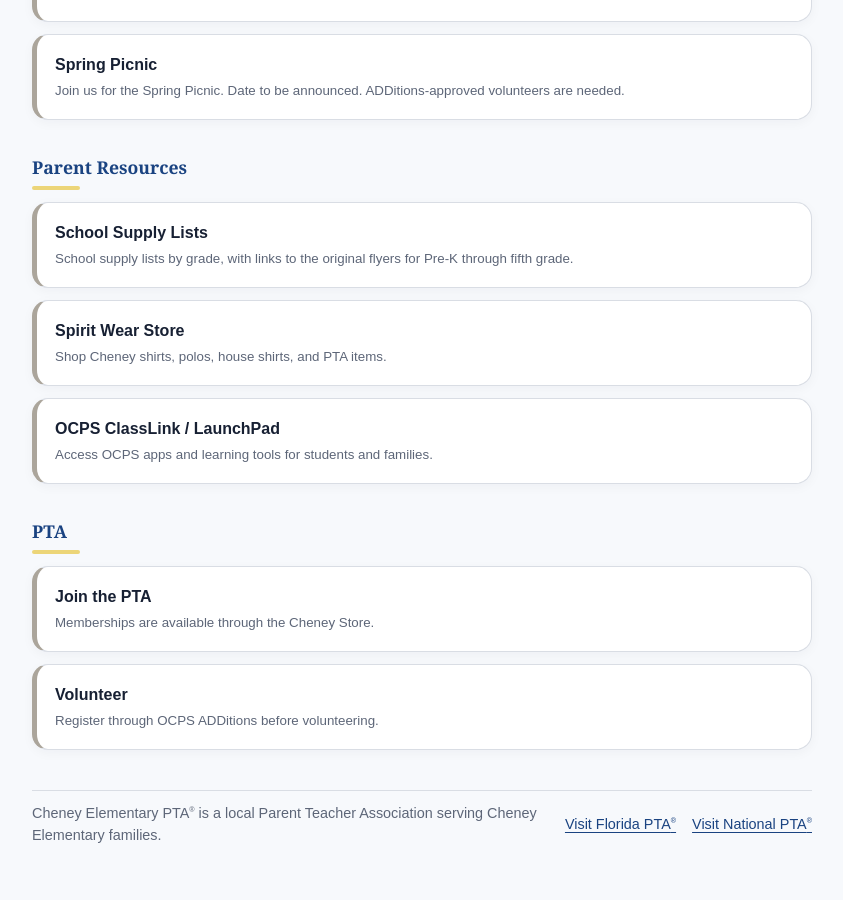
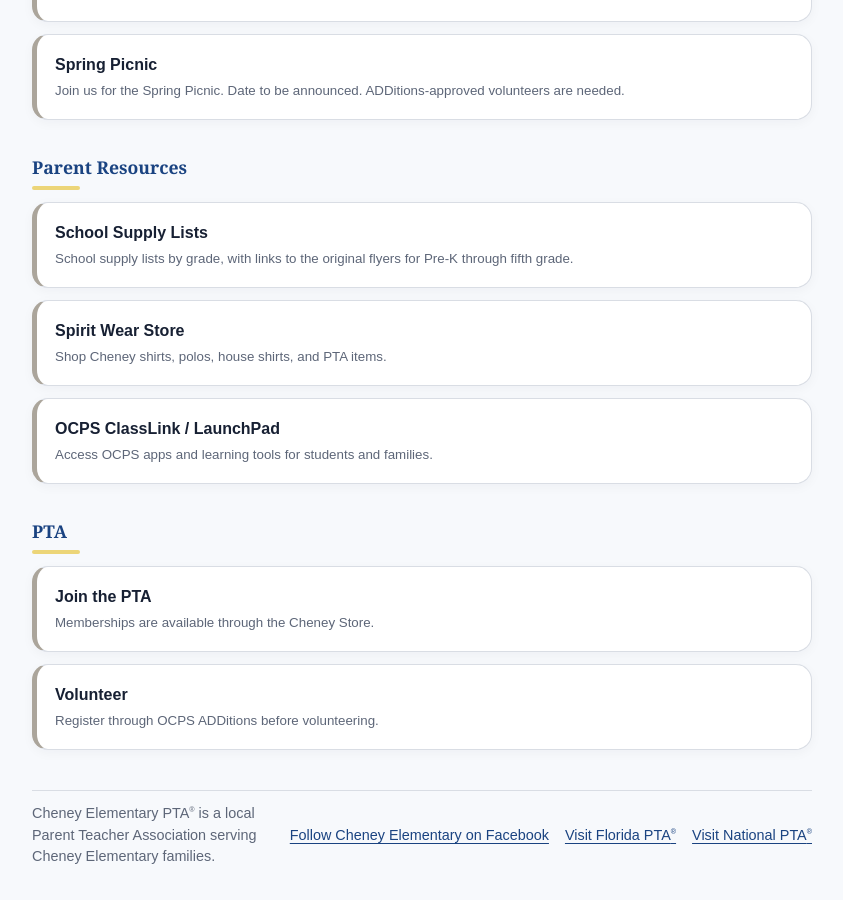
Before and after one commit to matthewtckr/cheneypta, a Jekyll site: the page built from index.md, in a window 1280 px wide and 900 px high, scrolled down 1053 px. Shown: the whole window, without its empty margins (218-1061 px from the left). Built offline with Jekyll 4.4.1, drawn with Linux system fonts in a browser that asks for light colours; before the commit the page ends 1931 px from its top, so only the background shows below that; part of the change alters nothing that is shown.

```diff
--- a/_config.yml
+++ b/_config.yml
@@ -1,6 +1,6 @@
 title: Cheney Elementary PTA®
-description: Quick resources for Cheney Elementary families and new parents.
-description_es: Recursos rápidos para las familias de Cheney Elementary y los padres nuevos.
+description: Cheney Elementary PTA resources, events, volunteer opportunities and family information for the Orlando, Florida school community.
+description_es: Recursos, eventos, oportunidades de voluntariado e información familiar de Cheney Elementary PTA para la comunidad escolar de Orlando, Florida.
 url: "https://cheneypta.org"
 baseurl: ""
 
--- a/_layouts/default.html
+++ b/_layouts/default.html
@@ -6,8 +6,49 @@
   <link rel="icon" href="{{ '/favicon.ico' | relative_url }}" sizes="32x32">
   <link rel="icon" href="{{ '/favicon.svg' | relative_url }}" type="image/svg+xml">
   <link rel="apple-touch-icon" href="{{ '/apple-touch-icon.png' | relative_url }}">
-  <title data-title-en="{% if page.title %}{{ page.title | escape }} | {% endif %}{{ site.title | escape }}" data-title-es="{% if page.title_es %}{{ page.title_es | escape }} | {% elsif page.title %}{{ page.title | escape }} | {% endif %}{{ site.title | escape }}">{% if page.title %}{{ page.title }} | {% endif %}{{ site.title }}</title>
+  <link rel="canonical" href="{{ page.url | absolute_url }}">
+  <title data-title-en="{% if page.browser_title %}{{ page.browser_title | escape }}{% else %}{% if page.title %}{{ page.title | escape }} | {% endif %}{{ site.title | escape }}{% endif %}" data-title-es="{% if page.browser_title_es %}{{ page.browser_title_es | escape }}{% else %}{% if page.title_es %}{{ page.title_es | escape }} | {% elsif page.title %}{{ page.title | escape }} | {% endif %}{{ site.title | escape }}{% endif %}">{% if page.browser_title %}{{ page.browser_title }}{% else %}{% if page.title %}{{ page.title }} | {% endif %}{{ site.title }}{% endif %}</title>
   <meta name="description" content="{{ page.description | default: site.description | escape }}" data-description-en="{{ page.description | default: site.description | escape }}" data-description-es="{{ page.description_es | default: site.description_es | default: page.description | default: site.description | escape }}">
+  <script type="application/ld+json">
+  {
+    "@context": "https://schema.org",
+    "@type": "Organization",
+    "@id": "{{ '/' | absolute_url }}#organization",
+    "name": "Cheney Elementary PTA",
+    "alternateName": "Cheney Elementary Parent Teacher Association",
+    "url": "{{ '/' | absolute_url }}",
+    "logo": "{{ '/assets/logo.png' | absolute_url }}",
+    "description": {{ site.description | jsonify }},
+    "location": {
+      "@type": "Place",
+      "name": "Cheney Elementary School",
+      "address": {
+        "@type": "PostalAddress",
+        "streetAddress": "2000 N Forsyth Rd",
+        "addressLocality": "Orlando",
+        "addressRegion": "FL",
+        "postalCode": "32807",
+        "addressCountry": "US"
+      }
+    },
+    "sameAs": [
+      "https://www.facebook.com/CheneyElementaryOcps",
+      "https://cheneypta.givebacks.com"
+    ],
+    "memberOf": [
+      {
+        "@type": "Organization",
+        "name": "Florida PTA",
+        "url": "https://www.floridapta.org/"
+      },
+      {
+        "@type": "Organization",
+        "name": "National PTA",
+        "url": "https://www.pta.org/"
+      }
+    ]
+  }
+  </script>
   <script src="{{ '/assets/js/language.js' | relative_url }}"></script>
   <link rel="stylesheet" href="{{ '/assets/css/site.css' | relative_url }}">
 </head>
@@ -41,7 +82,7 @@
 
     <footer class="site-footer">
       <p><span data-lang="en">Cheney Elementary PTA<sup>®</sup> is a local Parent Teacher Association serving Cheney Elementary families.</span><span data-lang="es">Cheney Elementary PTA<sup>®</sup> es una asociación local de padres y maestros que sirve a las familias de Cheney Elementary.</span></p>
-      <p class="affiliation-links"><a href="https://www.floridapta.org/"><span data-lang="en">Visit Florida PTA<sup>®</sup></span><span data-lang="es">Visite Florida PTA<sup>®</sup></span></a><a href="https://www.pta.org/"><span data-lang="en">Visit National PTA<sup>®</sup></span><span data-lang="es">Visite National PTA<sup>®</sup></span></a></p>
+      <p class="affiliation-links"><a href="https://www.facebook.com/CheneyElementaryOcps"><span data-lang="en">Follow Cheney Elementary on Facebook</span><span data-lang="es">Siga a Cheney Elementary en Facebook</span></a><a href="https://www.floridapta.org/"><span data-lang="en">Visit Florida PTA<sup>®</sup></span><span data-lang="es">Visite Florida PTA<sup>®</sup></span></a><a href="https://www.pta.org/"><span data-lang="en">Visit National PTA<sup>®</sup></span><span data-lang="es">Visite National PTA<sup>®</sup></span></a></p>
     </footer>
   </div>
 
--- a/index.md
+++ b/index.md
@@ -2,7 +2,11 @@
 layout: default
 title: Home
 title_es: Inicio
-last_updated: 2026-08-22
+browser_title: Cheney Elementary PTA | Orlando, Florida
+browser_title_es: PTA de Cheney Elementary | Orlando, Florida
+description: Find Cheney Elementary PTA events, parent resources, volunteer opportunities and membership information for families in Orlando, Florida.
+description_es: Encuentre eventos, recursos para familias, oportunidades de voluntariado e información de membresía de Cheney Elementary PTA en Orlando, Florida.
+last_updated: 2026-10-05
 sections:
   - name: Events
     name_es: Eventos
```
Also changed, not shown: README.md.
